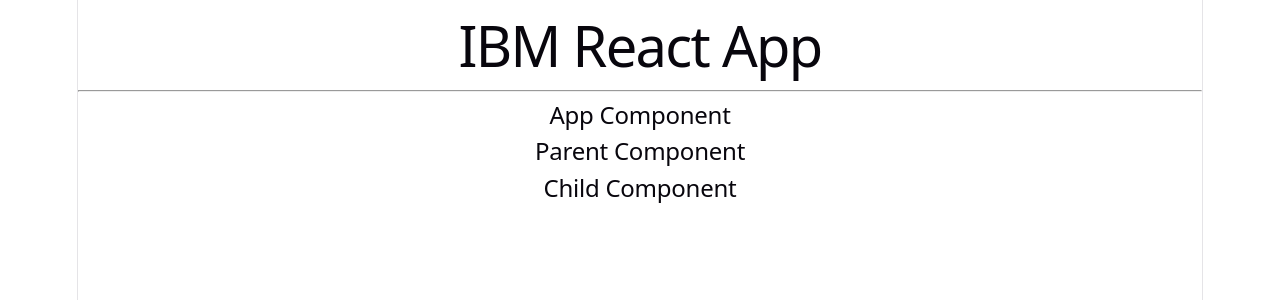
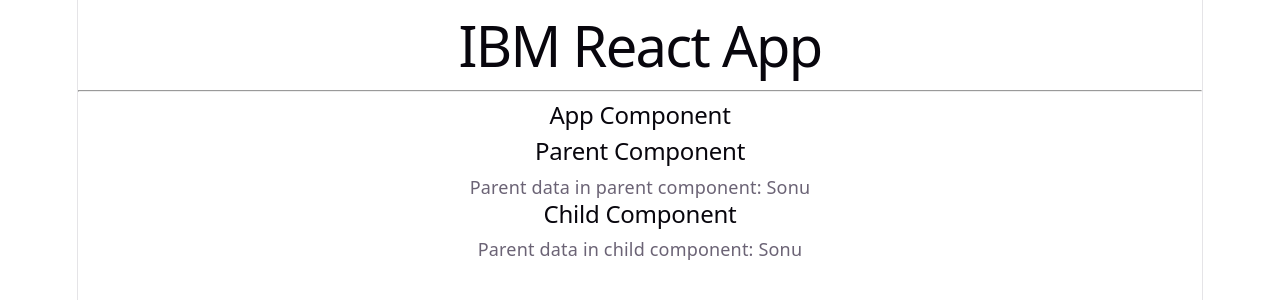
Before and after one commit to dyesmuk/ibm-react-app, a React (Vite) app: page / in a window 1280 px wide. Shown: the top 300 px of the page. Built offline with nearby package versions, Linux system fonts and the light colour scheme.

Commit message:
props in react

```diff
--- a/src/Child.tsx
+++ b/src/Child.tsx
@@ -1,8 +1,9 @@
-const Child = () => {
-
+const Child = (props) => {
     return (
         <>
             <h2>Child Component</h2>
+            <p>Parent data in child component: {props.dataFromParent}</p>
+
         </>
     );
 };
--- a/src/Parent.tsx
+++ b/src/Parent.tsx
@@ -1,11 +1,11 @@
 import Child from "./Child";
-
 const Parent = () => {
-
+    const parentData = "Sonu";
     return (
         <>
             <h2>Parent Component</h2>
-            <Child />
+    <p>Parent data in parent component: {parentData}</p>
+            <Child dataFromParent={parentData} />
         </>
     );
 };
```
